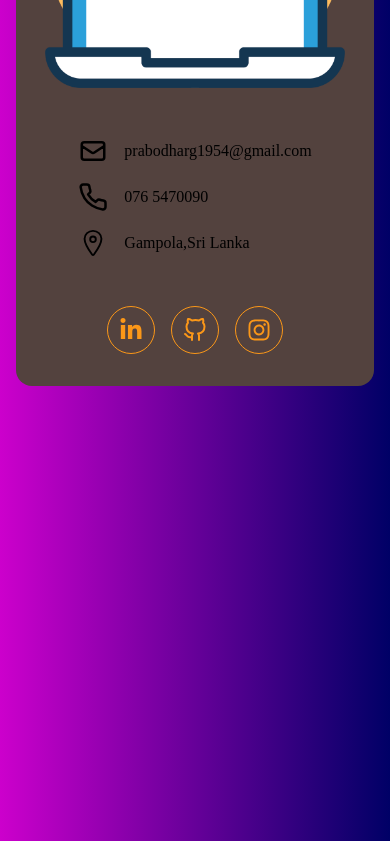
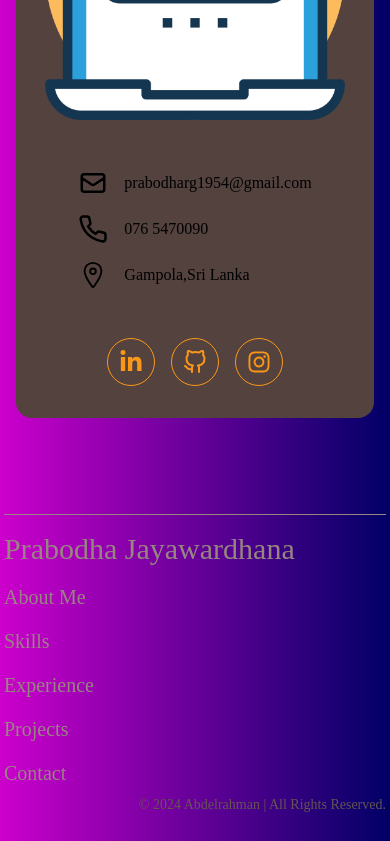
Before and after one commit to prabodhaj32/Protfolio, a React (Vite) app: page / in a window 390 px wide. Shown: the part 6956-7797 px from the top of the page. Built offline with nearby package versions, Linux system fonts and the light colour scheme.

Commit message:
create the footer section

```diff
--- a/package.json
+++ b/package.json
@@ -15,7 +15,8 @@
     "framer-motion": "^12.6.3",
     "react": "^19.0.0",
     "react-dom": "^19.0.0",
-    "react-icons": "^5.5.0"
+    "react-icons": "^5.5.0",
+    "react-scroll": "^1.9.3"
   },
   "devDependencies": {
     "@eslint/js": "^9.21.0",
--- a/src/App.jsx
+++ b/src/App.jsx
@@ -1,6 +1,7 @@
 import AboutMeMain from './components/aboutMeSection/AboutMeMain';
 import ContactMeMain from './components/contactMeSection/ContactMeMain';
 import ExperienceMain from './components/experienceSection/ExperienceMain';
+import FooterMain from './components/footer/FooterMain';
 import HelperSection from './components/HelperSection';
 import HeroGradient from './components/heroSection/HeroGradient';
 import HeroMain from './components/heroSection/HeroMain';
@@ -25,6 +26,7 @@ function App() {
       <ExperienceMain/>
       <ProjectsMain/>
       <ContactMeMain/>
+      <FooterMain/>
       <HelperSection/>
 
 
--- a/src/components/contactMeSection/ContactMeLeft.jsx
+++ b/src/components/contactMeSection/ContactMeLeft.jsx
@@ -3,7 +3,7 @@ import ContactForm from './ContactForm'
 
 const ContactMeLeft = () => {
   return (
-    <div>
+    <div className="flex flex-col gap-8 w-full">
         <div>
            <h2 className="text-orange text-3xl mb-4">Get In Touch</h2>
            <p className="text-white"> Feel  free to reach out if you like to collaborate <br/>
--- a/src/components/contactMeSection/ContactSocial.jsx
+++ b/src/components/contactMeSection/ContactSocial.jsx
@@ -8,8 +8,8 @@ const ContactSocial = () => {
   return (
     <div className="flex gap-4">
       <SingleContactSocial link="#" Icon={FaLinkedinIn} />
-      <SingleContactSocial link="#" Icon={FiGithub} />
-      <SingleContactSocial link="#" Icon={FaInstagram} />
+      <SingleContactSocial link="https://github.com/prabodhaj32" Icon={FiGithub} />
+      <SingleContactSocial link="https://www.instagram.com/prabodha_j32" Icon={FaInstagram} />
     </div>
   );
 };
--- /dev/null
+++ b/src/components/footer/FooterMain.jsx
@@ -0,0 +1,39 @@
+import React from 'react';
+
+const links = [
+    { link: "About Me", section: "about" },
+    { link: "Skills", section: "skills" },
+    { link: "Experience", section: "experience" },
+    { link: "Projects", section: "projects" },
+    { link: "Contact", section: "contact" },
+];
+
+const FooterMain = () => {
+    return (
+        <div className="px-1">
+            <div className="w-full h-[1px] bg-lightGrey mt-24"></div>
+            <div className="flex flex-col md:flex-row justify-between mt-4 max-w-[1200px] mx-auto">
+                <p className="text-3xl text-lightGrey">Prabodha Jayawardhana</p>
+                <ul className="flex flex-col md:flex-row gap-4 text-lightGrey text-xl mt-4 md:mt-0">
+                    {links.map((item, index) => {
+                        return (
+                            <li key={index}>
+                                <a
+                                    href={`#${item.section}`}
+                                    className="hover:text-white transition-colors duration-200"
+                                >
+                                    {item.link}
+                                </a>
+                            </li>
+                        );
+                    })}
+                </ul>
+            </div>
+            <p className="max-w-[1200px] mx-auto text-right mt-2 mb-12 text-sm text-lightBrown">
+                © 2024 Abdelrahman | All Rights Reserved.
+            </p>
+        </div>
+    );
+};
+
+export default FooterMain;
--- a/src/components/navbar/NavbarLinks.jsx
+++ b/src/components/navbar/NavbarLinks.jsx
@@ -1,30 +1,34 @@
-import React from 'react';
+import React from "react";
+import { Link } from "react-scroll";
+
 const links = [
-    { link: "About Me", section: "about" },
-    { link: "Skills", section: "skills" },
-    { link: "Experience", section: "experience" },
-    { link: "Projects", section: "projects" },
-    { link: "Contact", section: "contact" },
-  ];
-
-
-
+  { label: "About Me", section: "about" },
+  { label: "Skills", section: "skills" },
+  { label: "Experience", section: "experience" },
+  { label: "Projects", section: "projects" },
+  { label: "Contact", section: "contact" },
+];
 
 const NavbarLinks = () => {
   return (
-    <ul className="flex  gap-6 text-white font-body lg:relative sm:absolute sm:top-[120%] text-center left-[50%] -translate-x-[50%] lg:text-md sm:text-xl sm:bg-cyan/30 backdrop-blur-lg bg-gradient-to-r from-blue to-Pink sm:w-full py-4 p-6 rounded-r-full rounded-l-full">
-        {links.map((link,index) => {
-            return (
-                <li key={index}>
-                    <a href="0" className="cursor-pointer text-white hover:text-cyan transition-all duration-500">{link.link}</a>
-
-                    <div className="mx-auto bg-cyan w-0 group-hover:w-full h-[1px] transition-all duration-500"></div>
-                </li>
-            );
-        })}
+    <ul className="flex gap-6 text-white font-body lg:relative sm:absolute sm:top-[120%] text-center left-[50%] -translate-x-[50%] lg:text-md sm:text-xl sm:bg-cyan/30 backdrop-blur-lg bg-gradient-to-r from-blue to-pink sm:w-full py-4 px-6 rounded-full">
+      {links.map((item, index) => (
+        <li key={index} className="group relative">
+          <Link
+            spy={true}
+            smooth={true}
+            duration={500}
+            offset={-130}
+            to={item.section}
+            className="cursor-pointer text-white hover:text-cyan transition-all duration-500"
+          >
+            {item.label}
+          </Link>
+          <div className="mx-auto bg-cyan w-0 group-hover:w-full h-[1px] transition-all duration-500"></div>
+        </li>
+      ))}
     </ul>
-
   );
 };
 
-export default NavbarLinks
+export default NavbarLinks;
```
Also changed, not shown: 1 other file (tests, documents, lock files or other folders).
